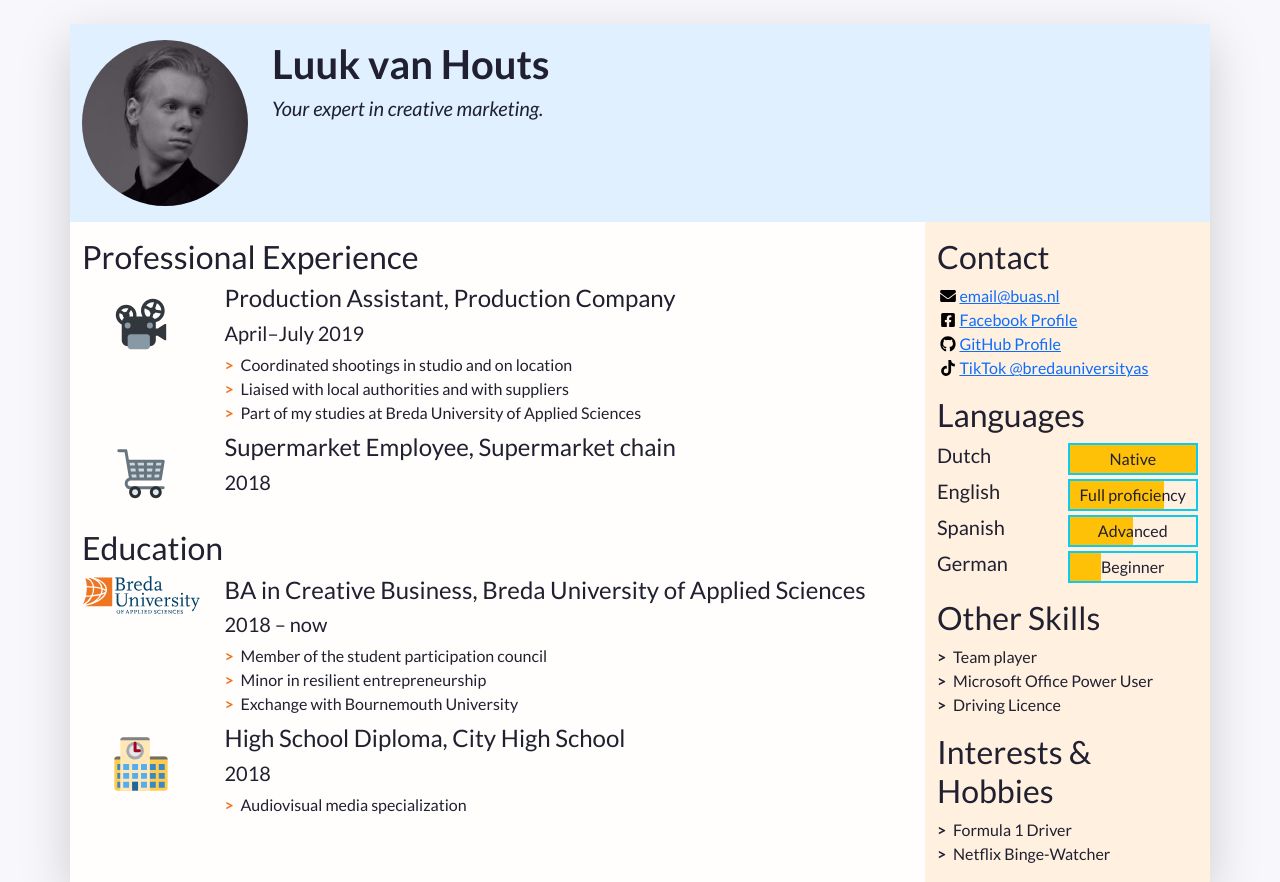
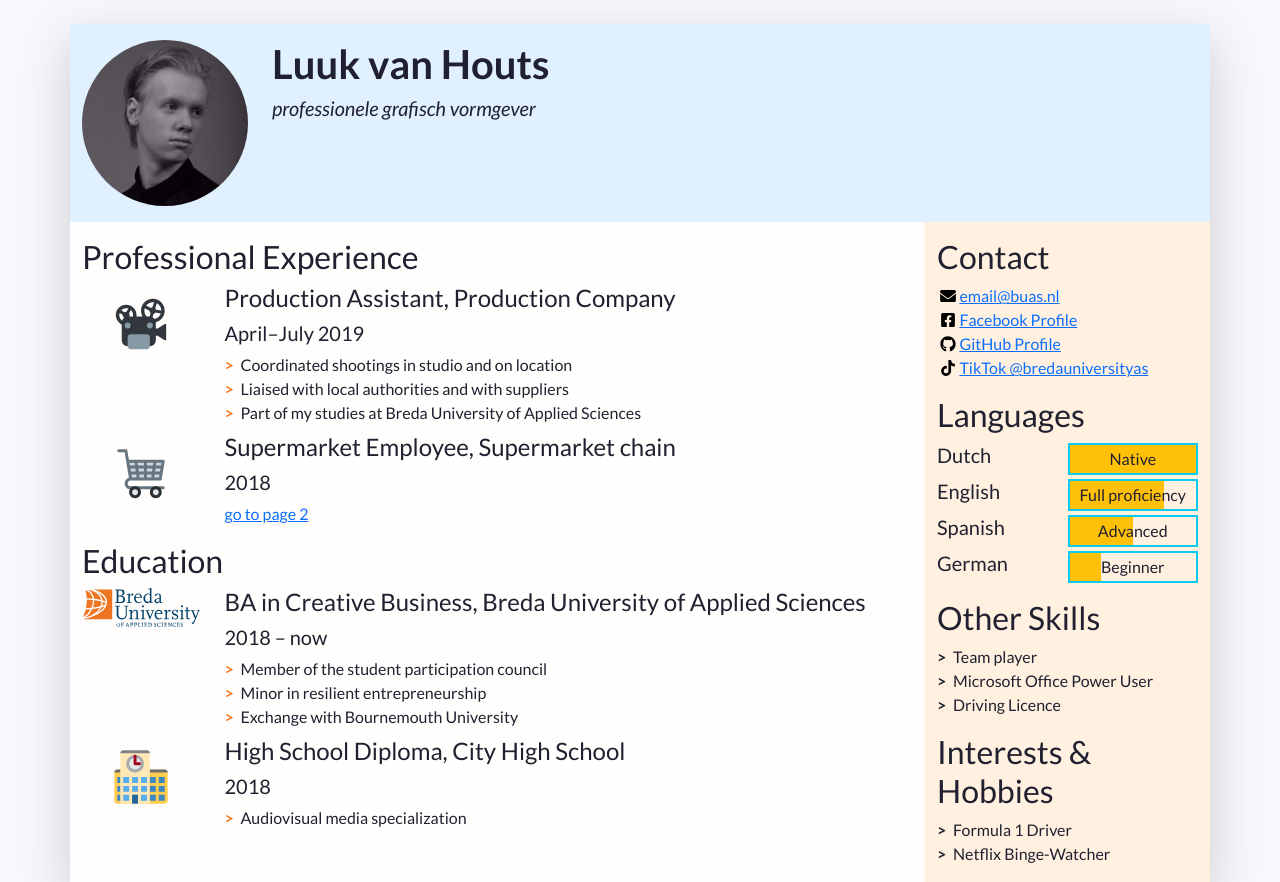
Before and after one commit to LuukvanHouts/CV1-individual, a plain HTML site: page index.html in a window 1280 px wide. Shown: the top 882 px of the page. Drawn offline with nearby package versions, Linux system fonts and the light colour scheme.

Commit message:
Update index.html

```diff
--- a/index.html
+++ b/index.html
@@ -50,7 +50,7 @@
         -->
         <div class="col-12 col-sm-8 col-md-9 col-lg-10 my-3 header-content">
           <h1 class="fw-bolder">Luuk van Houts</h1>
-          <h5 class="fst-italic tagline">Your expert in creative marketing.</h5>
+          <h5 class="fst-italic tagline">professionele grafisch vormgever</h5>
         </div>
       </header>
 
@@ -104,6 +104,7 @@
                 <div class="biography-contents col-9 col-sm-10 col-md-9 col-lg-10">
                   <h4>Supermarket Employee, Supermarket chain</h4>
                   <h5>2018</h5>
+					<a href="page2.html">go to page 2</a>
                   <!-- This entry doesn't have a list of achievements, but you can copy-paste the one from above -->
                 </div>
               </li>
```
